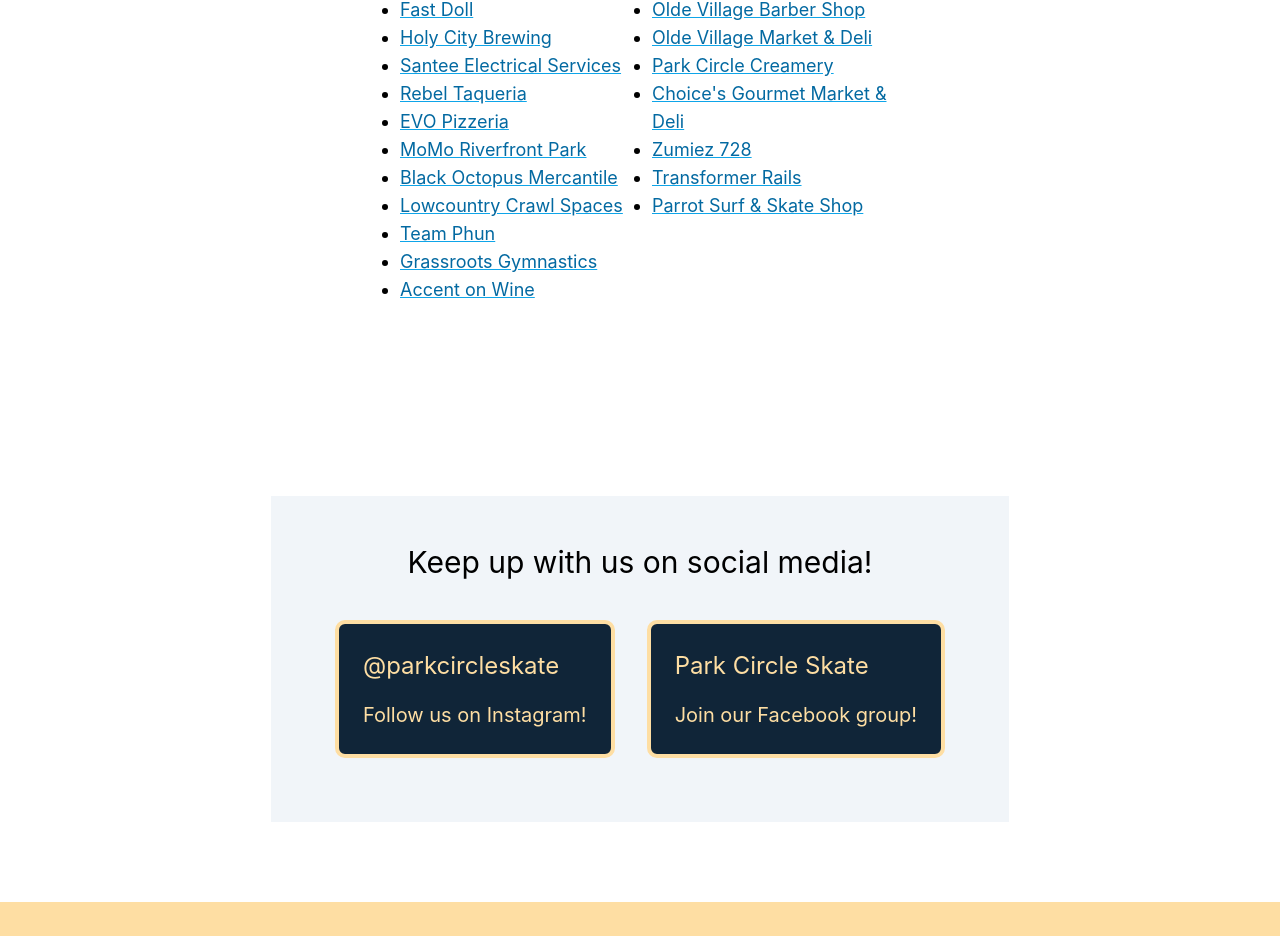
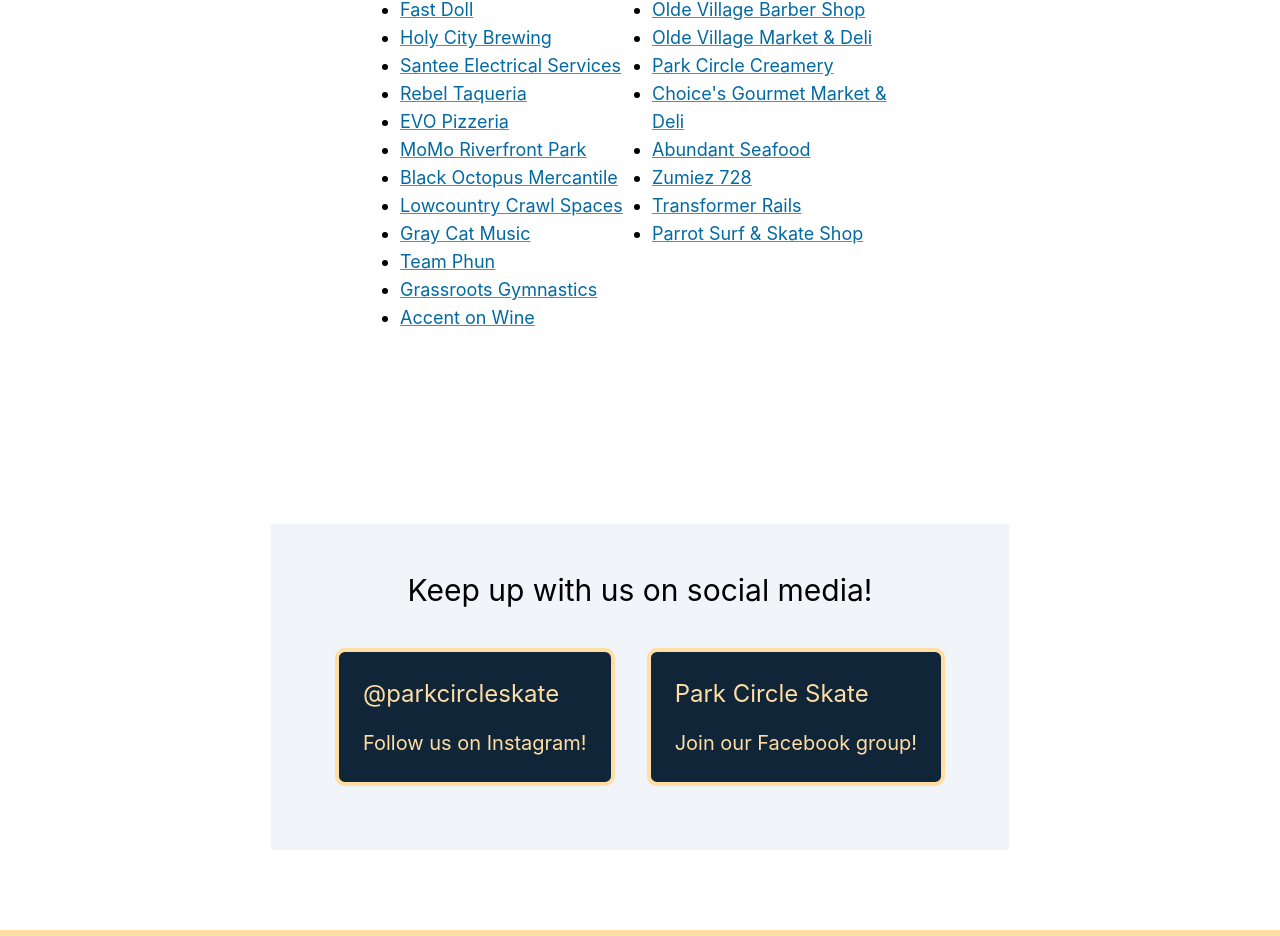
Before and after one commit to shawnlknight/park-circle-skate, a Next.js app: page / in a window 1280 px wide. Shown: the part 4557-5493 px from the top of the page. Built offline with nearby package versions, Linux system fonts and the light colour scheme.

Commit message:
update supporters list

```diff
--- a/components/SupportersList.js
+++ b/components/SupportersList.js
@@ -78,6 +78,12 @@
             />
           </li>
           <li>
+            <Link
+              href="https://graycatmusic.com/"
+              displayText="Gray Cat Music"
+            />
+          </li>
+          <li>
             <Link href="https://www.teamphun.com/" displayText="Team Phun" />
           </li>
           <li>
@@ -152,6 +158,12 @@
           </li>
           <li>
             <Link
+              href="https://www.abundantseafood.co/"
+              displayText="Abundant Seafood"
+            />
+          </li>
+          <li>
+            <Link
               href="https://www.zumiez.com/storelocator/store/index/id/728?utm_source=google+my+business&utm_medium=organic&utm_campaign=store+locations&utm_content=tanger"
               displayText="Zumiez 728"
             />
```
